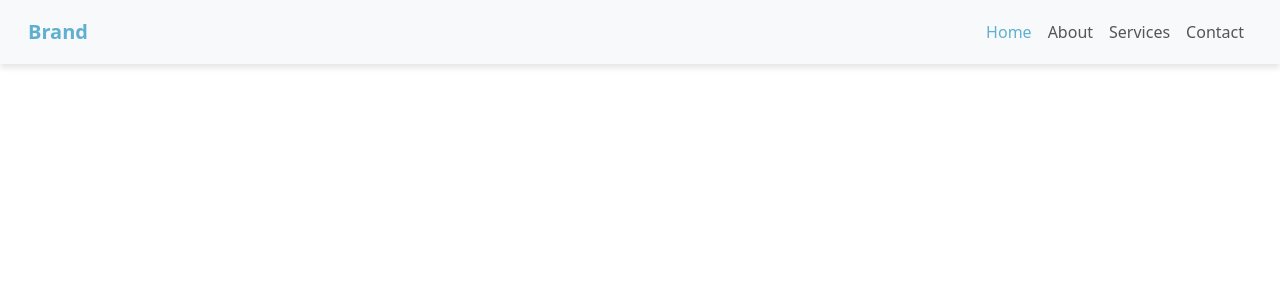
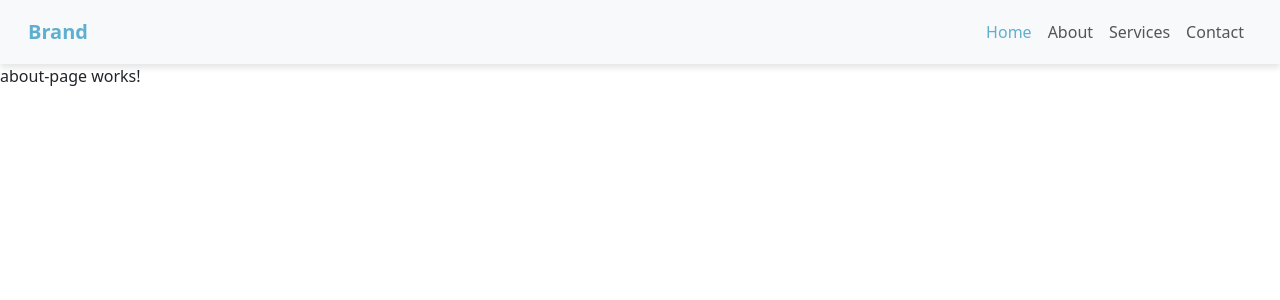
Before and after one commit to Furkan-Kamaci/sahan-dent, an Angular app: page /about-page in a window 1280 px wide. Before the commit this address led to /. Shown: the top 300 px of the page. Built offline with nearby package versions, Linux system fonts and the light colour scheme.

Commit message:
about page

```diff
--- a/src/app/app.routes.ts
+++ b/src/app/app.routes.ts
@@ -3,5 +3,6 @@ import { Routes } from '@angular/router';
 export const routes: Routes = [
     {path: "home-page", loadComponent: () => import('./pages/home-page/home-page.component').then(m => m.HomePageComponent)},
     {path: "content-try-page", loadComponent: () => import('./pages/content-try-page/content-try-page.component').then(m => m.ContentTryPageComponent)},
+    {path: "about-page", loadComponent: () => import('./pages/about-page/about-page.component').then(m => m.AboutPageComponent)},
     {path: "", redirectTo: "home-page", pathMatch: "full"},
 ];
--- a/src/app/common/navbar-bootstrap/navbar-bootstrap.component.html
+++ b/src/app/common/navbar-bootstrap/navbar-bootstrap.component.html
@@ -11,7 +11,7 @@
           <a class="nav-link active" aria-current="page" routerLink="/">Home</a>
         </li>
         <li class="nav-item">
-          <a class="nav-link" routerLink="/about">About</a>
+          <a class="nav-link" routerLink="about-page">About</a>
         </li>
         <li class="nav-item">
           <a class="nav-link" routerLink="/services">Services</a>
--- a/src/app/common/navbar-bootstrap/navbar-bootstrap.component.ts
+++ b/src/app/common/navbar-bootstrap/navbar-bootstrap.component.ts
@@ -1,8 +1,9 @@
 import { Component } from '@angular/core';
+import { RouterModule } from '@angular/router';
 
 @Component({
   selector: 'app-navbar-bootstrap',
-  imports: [],
+  imports: [RouterModule],
   templateUrl: './navbar-bootstrap.component.html',
   styleUrl: './navbar-bootstrap.component.scss'
 })
--- /dev/null
+++ b/src/app/pages/about-page/about-page.component.html
@@ -0,0 +1 @@
+<p>about-page works!</p>
```
Also changed, not shown: src/app/pages/about-page/about-page.component.ts (added, +11 -0 lines), src/app/pages/about-page/about-page.component.scss (added), 1 other file (tests, documents, lock files or other folders).
